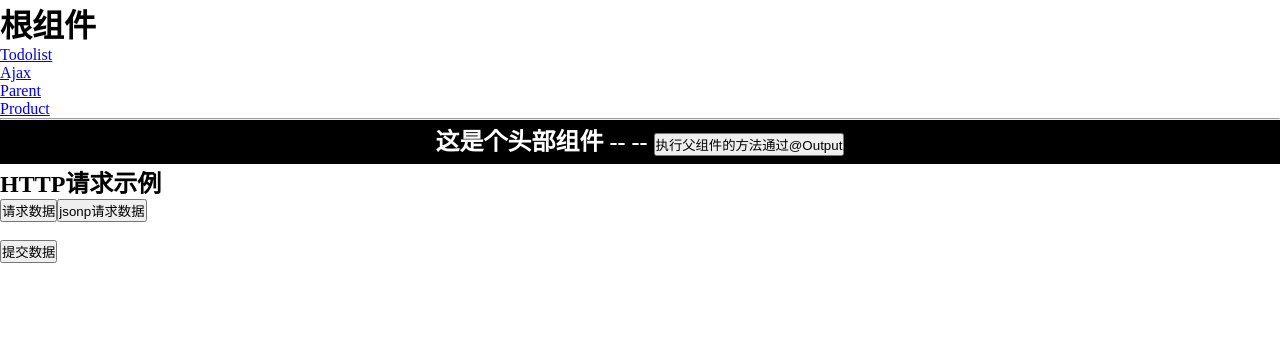
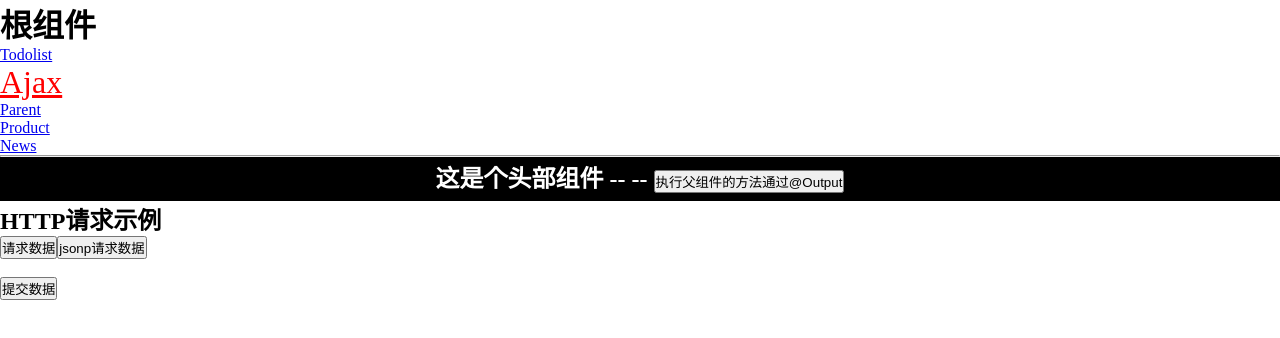
Before and after one commit to Koondik/AngularV4Demo, an Angular app: page /Ajax in a window 1280 px wide. Shown: the top 338 px of the page. Built offline with nearby package versions, Linux system fonts and the light colour scheme.

Commit message:
1.路由触发样式；2.动态路由传值

```diff
--- a/src/app/app.component.css
+++ b/src/app/app.component.css
@@ -0,0 +1,4 @@
+.active{
+    color: red;
+    font-size:32px;
+}
--- a/src/app/app.component.html
+++ b/src/app/app.component.html
@@ -2,10 +2,12 @@
 <h1>根组件</h1>
 <header>
     <ul>
-        <li><a routerLink='Todolist'>Todolist</a></li>
-        <li><a routerLink='Ajax'>Ajax</a></li>
-        <li><a routerLink='Parent'>Parent</a></li>
-        <li><a routerLink='Product'>Product</a></li>
+        <!-- routerLinkActive 选中路由的class -->
+        <li><a routerLink='Todolist' routerLinkActive='active'>Todolist</a></li>
+        <li><a routerLink='Ajax' routerLinkActive='active'>Ajax</a></li>
+        <li><a routerLink='Parent' routerLinkActive='active'>Parent</a></li>
+        <li><a routerLink='Product' routerLinkActive='active'>Product</a></li>
+        <li><a routerLink='News/1' routerLinkActive='active'>News</a></li>
     </ul>
 </header>
 <hr>
--- a/src/app/components/news/news.component.ts
+++ b/src/app/components/news/news.component.ts
@@ -1,5 +1,6 @@
 import { Component, OnInit } from '@angular/core';
-
+// 引入 ActivatedRoute模块
+import { ActivatedRoute } from "@angular/router";
 @Component({
   selector: 'app-news',
   templateUrl: './news.component.html',
@@ -32,7 +33,8 @@ export class NewsComponent implements OnInit {
   public obj = {
     name:'李四'
   }
-  constructor() {
+  constructor(private route:ActivatedRoute) {  //实例化模块
+
     this.msg = '这是另一种定义属性的方法'
     //去服务器请求数据 新闻类
      this.h = "<h2>这是新闻的数据</h2>"
@@ -62,6 +64,10 @@ export class NewsComponent implements OnInit {
   }
 
   ngOnInit() {
+    // 获取动态路由的传值
+    this.route.params.subscribe(function(data){
+        console.log(data.id);
+    })
   }
 
 }
```
Also changed, not shown: src/app/app-routing.module.ts (+6 -1 lines).
